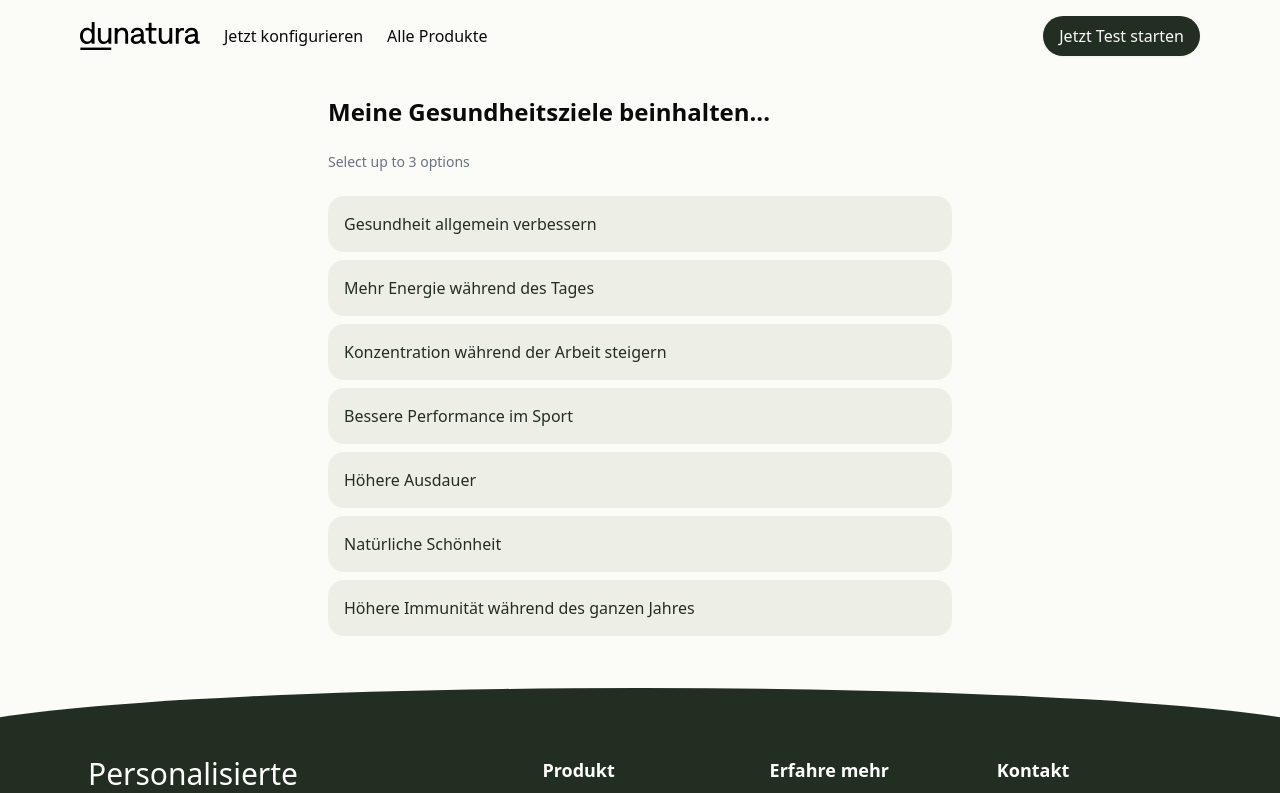
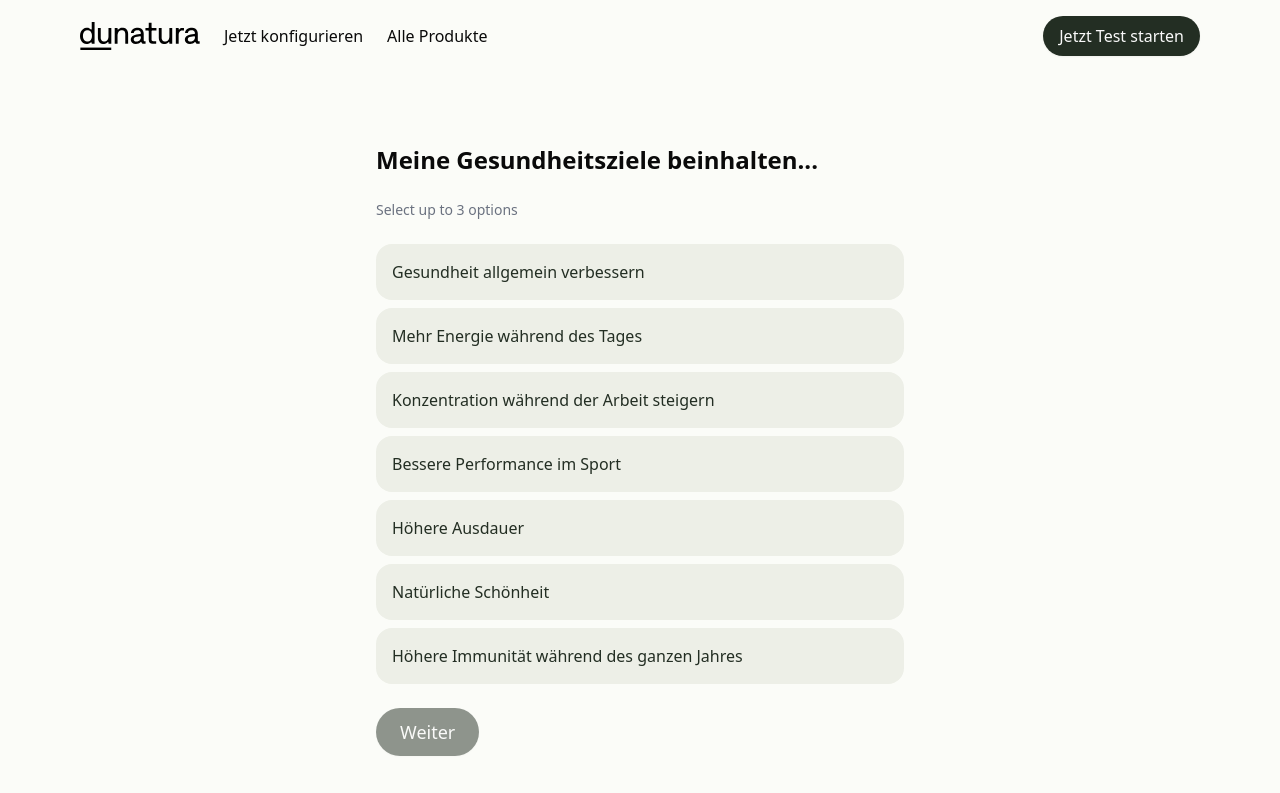
Before and after one commit to manueljenni/dunatura-headless, a Next.js app: page /admin/select in a window 1280 px wide. Shown: the top 793 px of the page. Built offline with nearby package versions, Linux system fonts and the light colour scheme.

Commit message:
Misc. questionnaire

```diff
--- a/app/questionnaire/SelectQuestion.tsx
+++ b/app/questionnaire/SelectQuestion.tsx
@@ -1,4 +1,5 @@
-import { useState } from "react";
+import { Button } from "@/components/primitives/button";
+import { useEffect, useState } from "react";
 import { AnswerType, QuestionId } from "./questionnaireConfig";
 import { Question } from "./questionnaireEngine";
 
@@ -10,6 +11,9 @@ type SelectQuestionProps = {
 export default function SelectQuestion({ question, onAnswer }: SelectQuestionProps) {
   const { id, text, subtitle, answers, maxSteps } = question;
   const [selectedAnswers, setSelectedAnswers] = useState<AnswerType<QuestionId>[]>([]);
+  const [wigglingAnswer, setWigglingAnswer] = useState<AnswerType<QuestionId> | null>(
+    null,
+  );
 
   const handleSelect = (answer: AnswerType<QuestionId>) => {
     let newSelectedAnswers: AnswerType<QuestionId>[];
@@ -20,18 +24,31 @@ export default function SelectQuestion({ question, onAnswer }: SelectQuestionPro
       } else if (selectedAnswers.length < maxSteps) {
         newSelectedAnswers = [...selectedAnswers, answer];
       } else {
-        return; // Max selections reached
+        setWigglingAnswer(answer);
+        return;
       }
     } else {
       newSelectedAnswers = [answer];
     }
 
     setSelectedAnswers(newSelectedAnswers);
-    onAnswer(id, newSelectedAnswers);
   };
 
+  useEffect(() => {
+    if (wigglingAnswer) {
+      const timer = setTimeout(() => setWigglingAnswer(null), 500);
+      return () => clearTimeout(timer);
+    }
+  }, [wigglingAnswer]);
+
+  const handleSubmit = () => {
+    onAnswer(id, selectedAnswers);
+  };
+
+  const isSubmitDisabled = selectedAnswers.length === 0;
+
   return (
-    <div className="space-y-6">
+    <div className="space-y-6 p-12">
       <h2 className="text-2xl font-semibold">{text}</h2>
       {subtitle && <p className="text-gray-600">{subtitle}</p>}
       {maxSteps && maxSteps > 1 && (
@@ -46,11 +63,18 @@ export default function SelectQuestion({ question, onAnswer }: SelectQuestionPro
               selectedAnswers.includes(answer.value.value as AnswerType<QuestionId>)
                 ? "bg-primary text-white hover:bg-primary/90"
                 : "bg-[#EDEFE7] text-primary hover:bg-primary/20"
-            }`}>
+            } ${wigglingAnswer === answer.value.value ? "animate-wiggle" : ""}`}>
             {answer.value.text}
           </button>
         ))}
       </div>
+      <Button
+        variant={"pill"}
+        size={"pill-xl"}
+        onClick={handleSubmit}
+        disabled={isSubmitDisabled}>
+        Weiter
+      </Button>
     </div>
   );
 }
--- a/tailwind.config.ts
+++ b/tailwind.config.ts
@@ -63,6 +63,16 @@ const config: Config = {
         },
       },
     },
+    keyframes: {
+      wiggle: {
+        "0%, 100%": { transform: "translateX(0)" },
+        "25%": { transform: "translateX(-5px)" },
+        "75%": { transform: "translateX(5px)" },
+      },
+    },
+    animation: {
+      wiggle: "wiggle 0.3s ease-in-out 0s 2",
+    },
   },
   plugins: [require("tailwindcss-animate")],
 };
```
